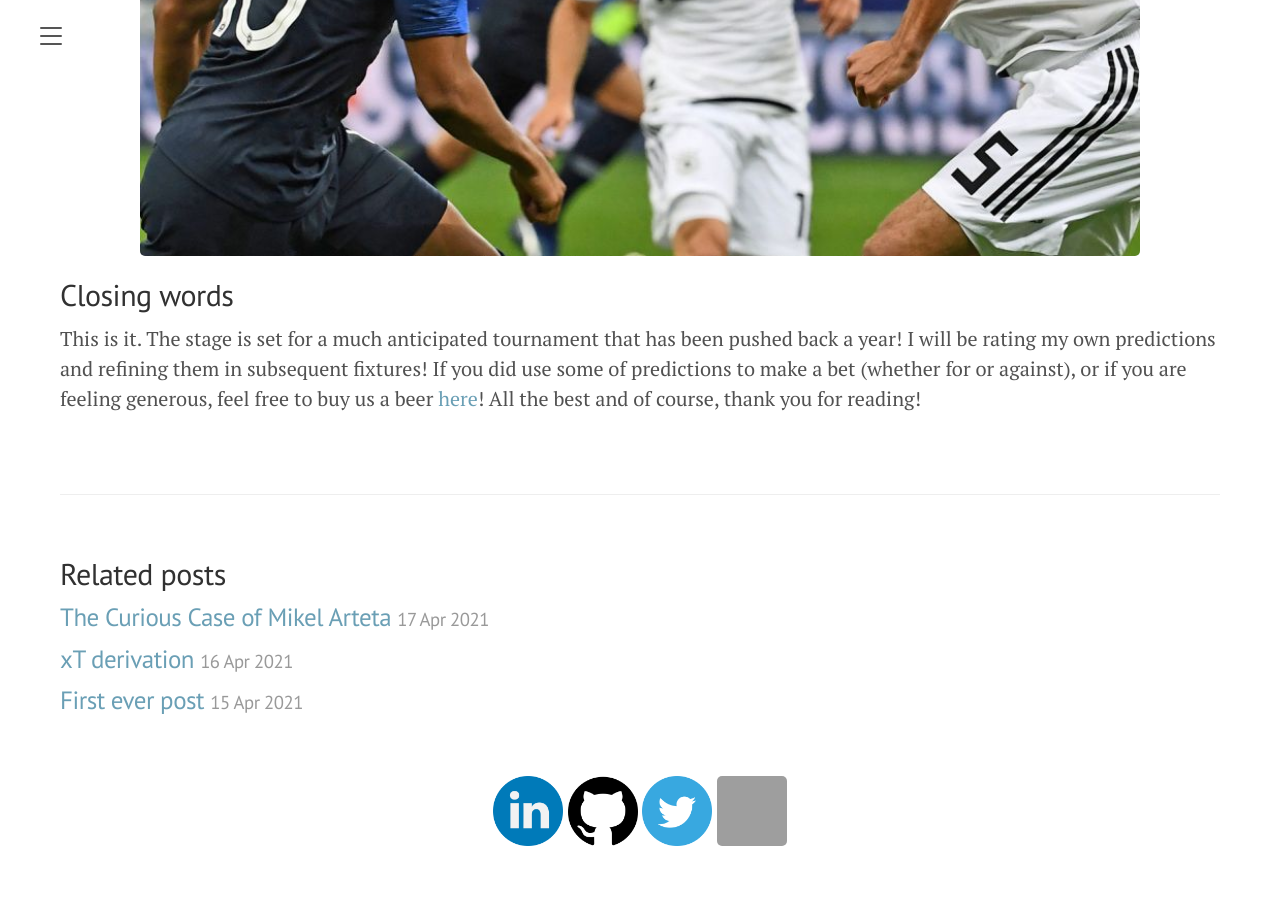
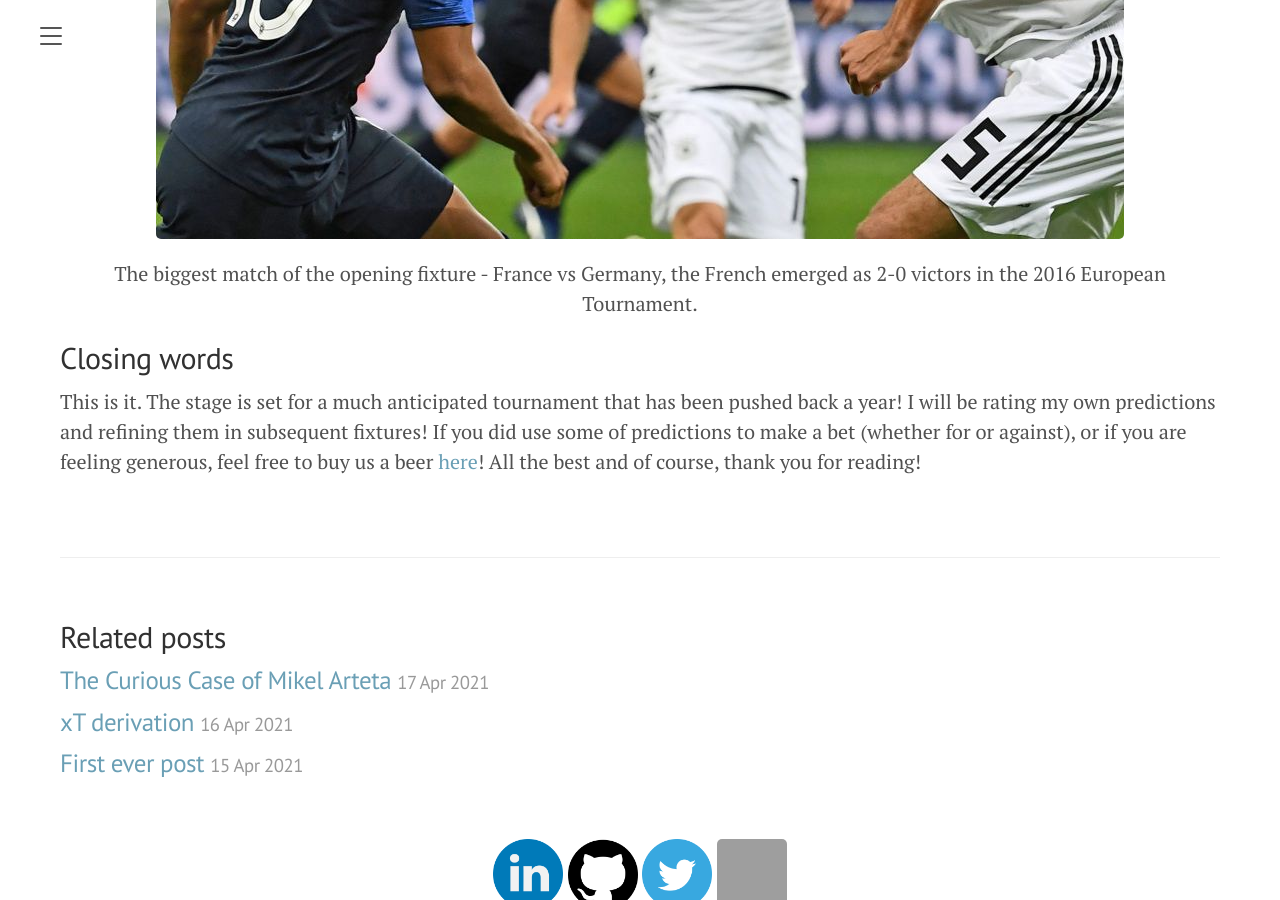
Before and after one commit to chuazy94/zy_blog_2, a Jekyll site: the page built from _posts/2021-06-07-euros-prediction.md, in a window 1280 px wide and 900 px high, scrolled down 5568 px. Built offline with Jekyll 4.4.1, drawn with Linux system fonts in a browser that asks for light colours; before the commit the page ends 6442 px from its top, so only the background shows below that; grey boxes are pictures that could not be loaded.

Commit message:
Update 2021-06-07-euros-prediction.md

```diff
--- a/_posts/2021-06-07-euros-prediction.md
+++ b/_posts/2021-06-07-euros-prediction.md
@@ -105,8 +105,11 @@ The current holders have to be tipped as outsiders for the title again this year
 
 This is perhaps the biggest fixture of the opening games. The shock inclusion of Benzema may prove costly if squad harmony is disrupted down the line, but there seems to be no issues currently for France. On the other hand, Joachim Low has outstayed his welcome for a couple of years, and his tactical naivety will cost Germany in the group of death. A very much in-form France with a high xG and efficiency in shot conversion should see France dispatch the Germans off in a thoroughly entertaining clash. **France 3-1 Germany**.
 
-<p align="center">
-  <img width="1000" height="562" src="{{ site.baseurl }}/images/france_vs_germany.png">
+<p align = "center">
+  <img src = "{{ site.baseurl }}/images/france_vs_germany.png">
+</p>
+<p align = "center">
+The biggest match of the opening fixture - France vs Germany, the French emerged as 2-0 victors in the 2016 European Tournament.
 </p>
 
 ## Closing words
```
